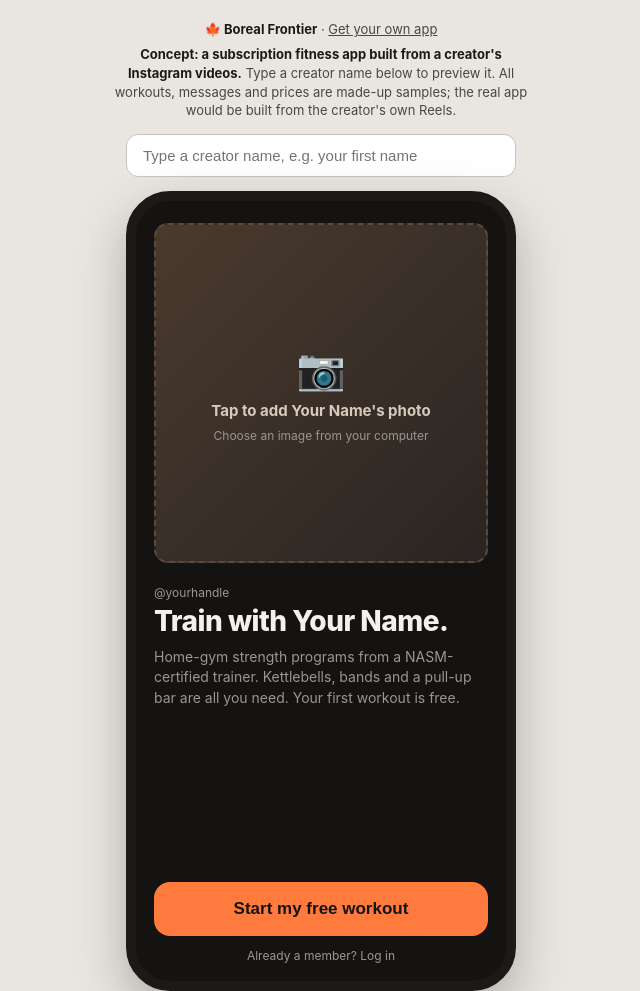
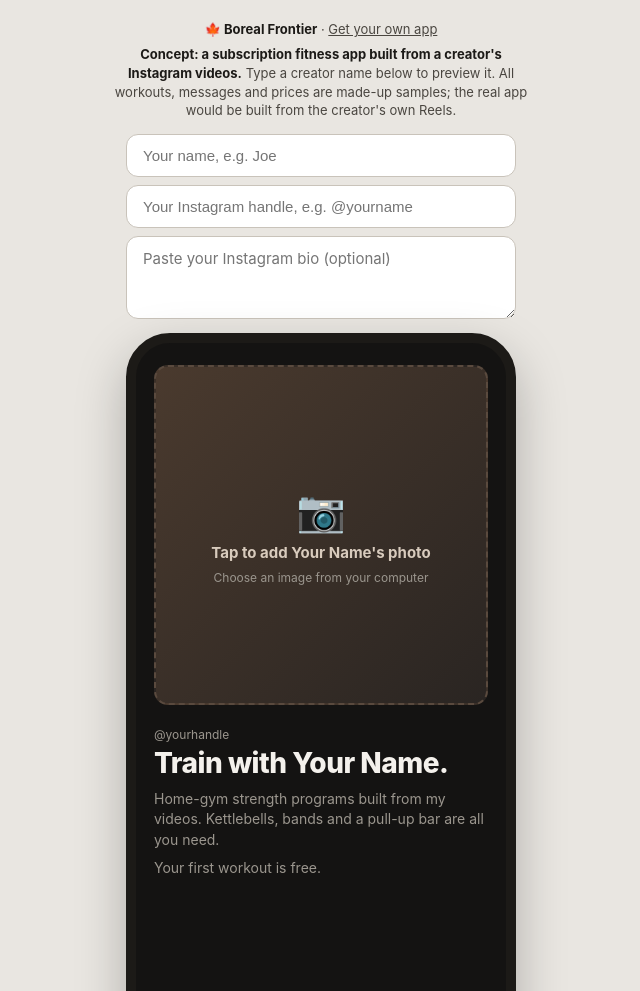
Before and after one commit to UrbanMothPublishing/Borealfrontier, a plain HTML site: page demos/home-gym/index.html in a window 1280 px wide. Shown: the top 991 px of the page, without its empty margins (319-959 px from the left). Drawn offline with Linux system fonts and the light colour scheme.

Commit message:
Demos: add Instagram handle and bio boxes; remove Joe-specific credential (#5)
Claude-Session: https://claude.ai/code/session_01BMpxiT9uHwJHWvytdJiiZQ

Co-authored-by: Claude <noreply@anthropic.com>

```diff
--- a/demos/home-gym/index.html
+++ b/demos/home-gym/index.html
@@ -60,7 +60,11 @@
 <body>
 <p class="note" style="margin-bottom:6px"><a href="/" style="color:#1c1a17;font-weight:700;text-decoration:none">🍁 Boreal Frontier</a> · <a href="/#contact" style="color:#4a4640">Get your own app</a></p>
 <p class="note"><b>Concept: a subscription fitness app built from a creator's Instagram videos.</b> Type a creator name below to preview it. All workouts, messages and prices are made-up samples; the real app would be built from the creator's own Reels.</p>
-<input id="nm" placeholder="Type a creator name, e.g. your first name" oninput="setName(this.value)" style="width:390px;max-width:100%;padding:12px 16px;border-radius:12px;border:1px solid #c9c3ba;font-size:15px;margin-bottom:14px">
+<div style="width:390px;max-width:100%;display:grid;gap:8px;margin-bottom:14px">
+  <input id="nm" placeholder="Your name, e.g. Joe" oninput="setName(this.value)" style="padding:12px 16px;border-radius:12px;border:1px solid #c9c3ba;font-size:15px">
+  <input id="hd" placeholder="Your Instagram handle, e.g. @yourname" oninput="setHandle(this.value)" style="padding:12px 16px;border-radius:12px;border:1px solid #c9c3ba;font-size:15px">
+  <textarea id="bio" rows="3" placeholder="Paste your Instagram bio (optional)" oninput="setBio(this.value)" style="padding:12px 16px;border-radius:12px;border:1px solid #c9c3ba;font-size:15px;font-family:inherit;resize:vertical"></textarea>
+</div>
 <div id="phone">
   <div id="screen"></div>
   <nav id="tabs"></nav>
@@ -68,7 +72,10 @@
 
 <script>
 const CREATOR = { name: "Your Name", handle: "@yourhandle", initial: "Y" };
-function setName(v){ v=v.trim(); CREATOR.name=v||"Your Name"; CREATOR.initial=(v[0]||"Y").toUpperCase(); CREATOR.handle=v?"@"+v.toLowerCase().replace(/[^a-z0-9_]/g,""):"@yourhandle"; render(); }
+function setName(v){ v=v.trim(); CREATOR.name=v||"Your Name"; CREATOR.initial=(v[0]||"Y").toUpperCase(); render(); }
+function setHandle(v){ v=v.trim().replace(/^@+/,"").replace(/[^A-Za-z0-9._]/g,"").replace(/\.+$/,""); CREATOR.handle=v?"@"+v:"@yourhandle"; render(); }
+function esc(t){ return t.replace(/[&<>"']/g,c=>({"&":"&amp;","<":"&lt;",">":"&gt;",'"':"&quot;","'":"&#39;"}[c])); }
+function setBio(v){ S.bio=v.trim(); render(); }
 
 const S = {
   view: "welcome", tab: "today", photo: null, q: 0, answers: {}, subscribed: false,
@@ -151,7 +158,7 @@ const VIEWS = {
              </label>`}
         <p class="small" style="margin-bottom:6px">${CREATOR.handle}</p>
         <h1>Train with ${CREATOR.name}.</h1>
-        <p class="muted" style="margin-top:10px">Home-gym strength programs from a NASM-certified trainer. Kettlebells, bands and a pull-up bar are all you need. Your first workout is free.</p>
+        <p class="muted" style="margin-top:10px;white-space:pre-line">${S.bio ? esc(S.bio) : "Home-gym strength programs built from my videos. Kettlebells, bands and a pull-up bar are all you need."}</p><p class="muted" style="margin-top:8px">Your first workout is free.</p>
       </div>
       <div><button class="btn" onclick="go({view:'quiz',q:0})">Start my free workout</button>
       <p class="small center" style="margin-top:12px">Already a member? Log in</p></div>
```
Also changed, not shown: demos/strength/index.html (+9 -2 lines).
